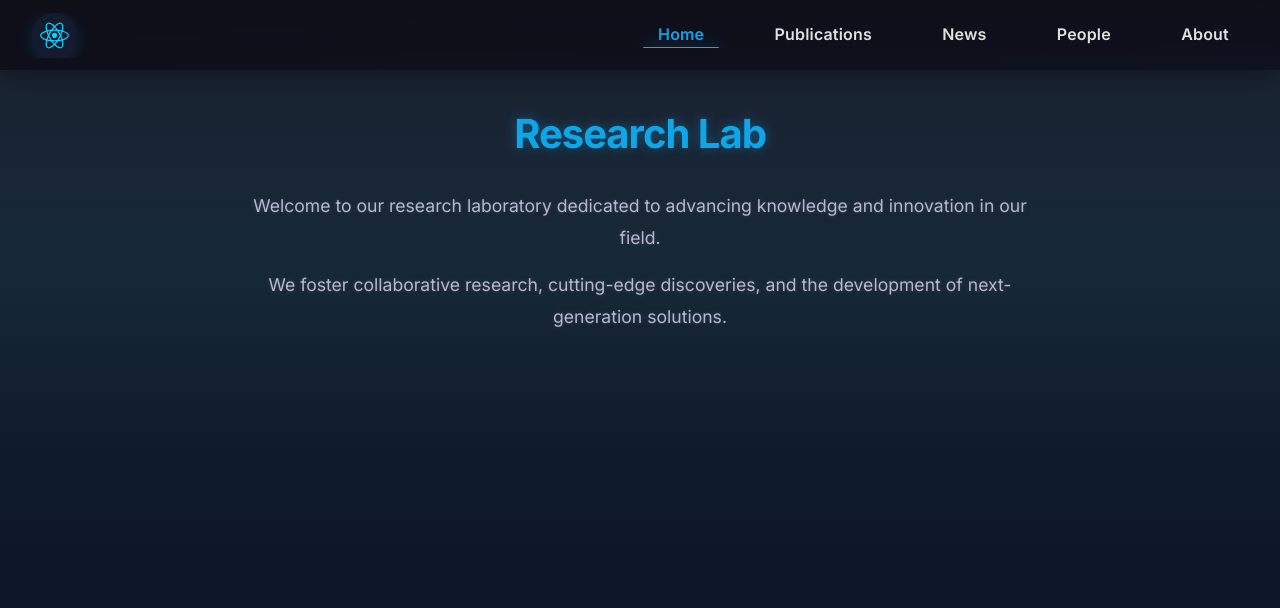
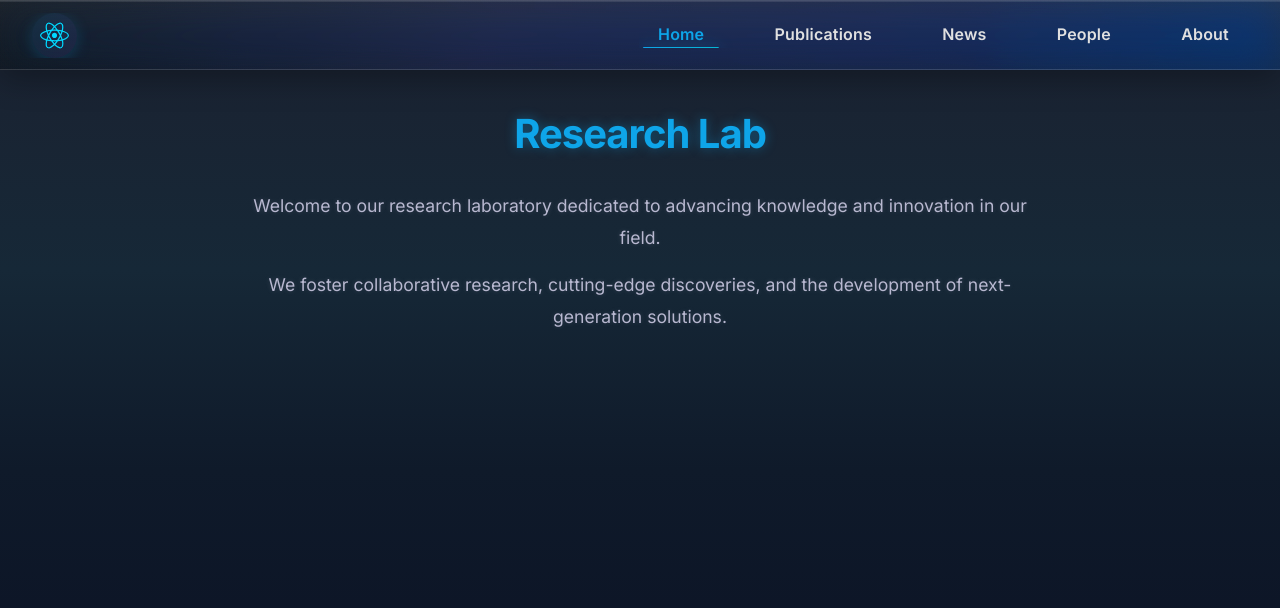
Before and after one commit to nafi103/Lab-Website, a React (Vite) app: page / in a window 1280 px wide. Shown: the top 608 px of the page. Built offline with nearby package versions, Linux system fonts and the light colour scheme.

Commit message:
Added glass background effect navbar

```diff
--- a/src/components/Navbar.css
+++ b/src/components/Navbar.css
@@ -16,18 +16,26 @@
   top: 0;
   left: 0;
   width: 100%;
+  /* Enhanced glassy transparent background */
   background: linear-gradient(180deg,
-    rgba(15, 15, 25, 0.98) 0%,
-    rgba(15, 15, 25, 0.95) 70%,
-    rgba(15, 15, 25, 0.85) 100%
+    rgba(255, 255, 255, 0.08) 0%,
+    rgba(255, 255, 255, 0.05) 50%,
+    rgba(255, 255, 255, 0.03) 100%
   );
-  backdrop-filter: blur(15px);
-  border-bottom: none;
+  /* Stronger backdrop blur for glass effect */
+  backdrop-filter: blur(20px) saturate(180%);
+  -webkit-backdrop-filter: blur(20px) saturate(180%);
+  /* Glass-like border */
+  border-bottom: 1px solid rgba(255, 255, 255, 0.1);
+  border-top: 1px solid rgba(255, 255, 255, 0.2);
   z-index: 1000;
   height: 70px;
   display: flex;
   align-items: center;
-  box-shadow: 0 4px 30px rgba(0, 0, 0, 0.4);
+  /* Enhanced shadow for depth */
+  box-shadow:
+    0 8px 32px rgba(0, 0, 0, 0.3),
+    inset 0 1px 0 rgba(255, 255, 255, 0.1);
   transition: all 0.3s ease;
 }
 
@@ -224,16 +232,25 @@
     left: -100%;
     width: 100%;
     height: calc(100vh - 70px);
-    background: rgba(10, 10, 20, 0.98);
-    backdrop-filter: blur(20px);
+    /* Enhanced glassy background for mobile menu */
+    background: linear-gradient(180deg,
+      rgba(255, 255, 255, 0.06) 0%,
+      rgba(255, 255, 255, 0.04) 50%,
+      rgba(255, 255, 255, 0.02) 100%
+    );
+    backdrop-filter: blur(25px) saturate(180%);
+    -webkit-backdrop-filter: blur(25px) saturate(180%);
     flex-direction: column;
     justify-content: flex-start;
     align-items: center;
     padding-top: 3rem;
     gap: 2rem;
     transition: left 0.4s cubic-bezier(0.25, 0.46, 0.45, 0.94);
-    border-right: 2px solid rgba(14, 165, 233, 0.4);
-    box-shadow: 5px 0 25px rgba(0, 0, 0, 0.6);
+    border-right: 1px solid rgba(255, 255, 255, 0.1);
+    border-left: 1px solid rgba(255, 255, 255, 0.05);
+    box-shadow:
+      5px 0 25px rgba(0, 0, 0, 0.4),
+      inset -1px 0 0 rgba(255, 255, 255, 0.1);
   }
 
   .nav-menu.active {
```
